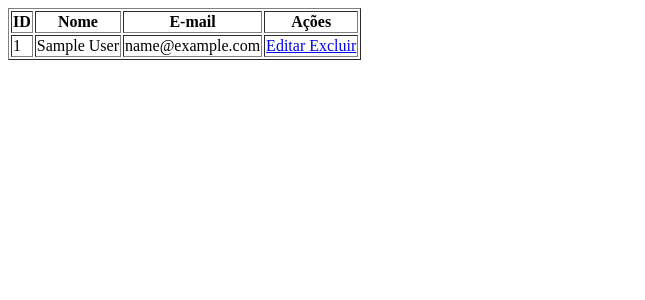
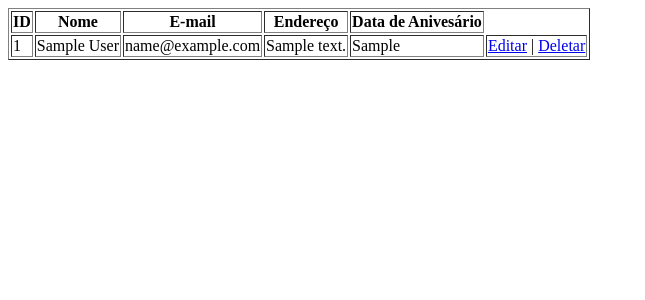
Before and after one commit to JeniferSant22/Salao-de-Beleza, a PHP site: page /list.php in a window 1280 px wide. Shown: the top 300 px of the page, without its empty margins (0-645 px from the left). Run offline with PHP 8.4, Linux system fonts and the light colour scheme; tables that the repository leaves empty or names only in its code hold one stand-in row (values such as "Sample post").

Commit message:
Update list.php

```diff
--- a/list.php
+++ b/list.php
@@ -1,35 +1,48 @@
 <?php
+
 require_once './conn.php';
 
-$stmt = $conn -> prepare("SELECT * FROM users");
-$stmt-> execute();
-$list = $stmt-> fetchAll(PDO::FETCH_ASSOC);
+//preparar
+$stmt = $conn->prepare("SELECT * FROM users");
+
+//executar
+$stmt->execute();
+
+//listar
+$list = $stmt->fetchAll(PDO::FETCH_ASSOC);
+
+//var_dump($list);
+
 ?>
+
 <!DOCTYPE html>
-<html lang="en">
+<html lang="pt-br">
 <head>
     <meta charset="UTF-8">
     <meta http-equiv="X-UA-Compatible" content="IE=edge">
     <meta name="viewport" content="width=device-width, initial-scale=1.0">
-    <title>Document</title>
+    <title>Lista de Clientes</title>
 </head>
 <body>
-    <table border ="1">
+    <table border="1">
         <tr>
             <th>ID</th>
             <th>Nome</th>
             <th>E-mail</th>
-            <th>Ações</th>
+            <th>Endereço</th>
+            <th>Data de Anivesário</th>
         </tr>
-        <?php foreach ($list as $user): ?>
+            <?php foreach ($list as $row): ?>
         <tr>
-            <td><?= $user['id']; ?></td>
-            <td><?= $user['name'];?></td>
-            <td><?= $user['email'];?></td>
+            <td><?= $row['id']; ?></td>
+            <td><?= $row['name']; ?></td>
+            <td><?= $row['email']; ?></td>
+            <td><?= $row['address']; ?></td>
+            <td><?= $row['birthday']; ?></td>
             <td>
-                <a href="update.php?id=<?= $user['id']; ?>">Editar </a>
-
-                <a href="delete.php?id=<?= $user['id']; ?>">Excluir </a>
+                <a href="update.php?id=<?= $row['id']; ?>">Editar</a>
+                |
+                <a href="delete.php?id=<?= $row['id']; ?>">Deletar</a>
             </td>
         </tr>
         <?php endforeach; ?>
```
